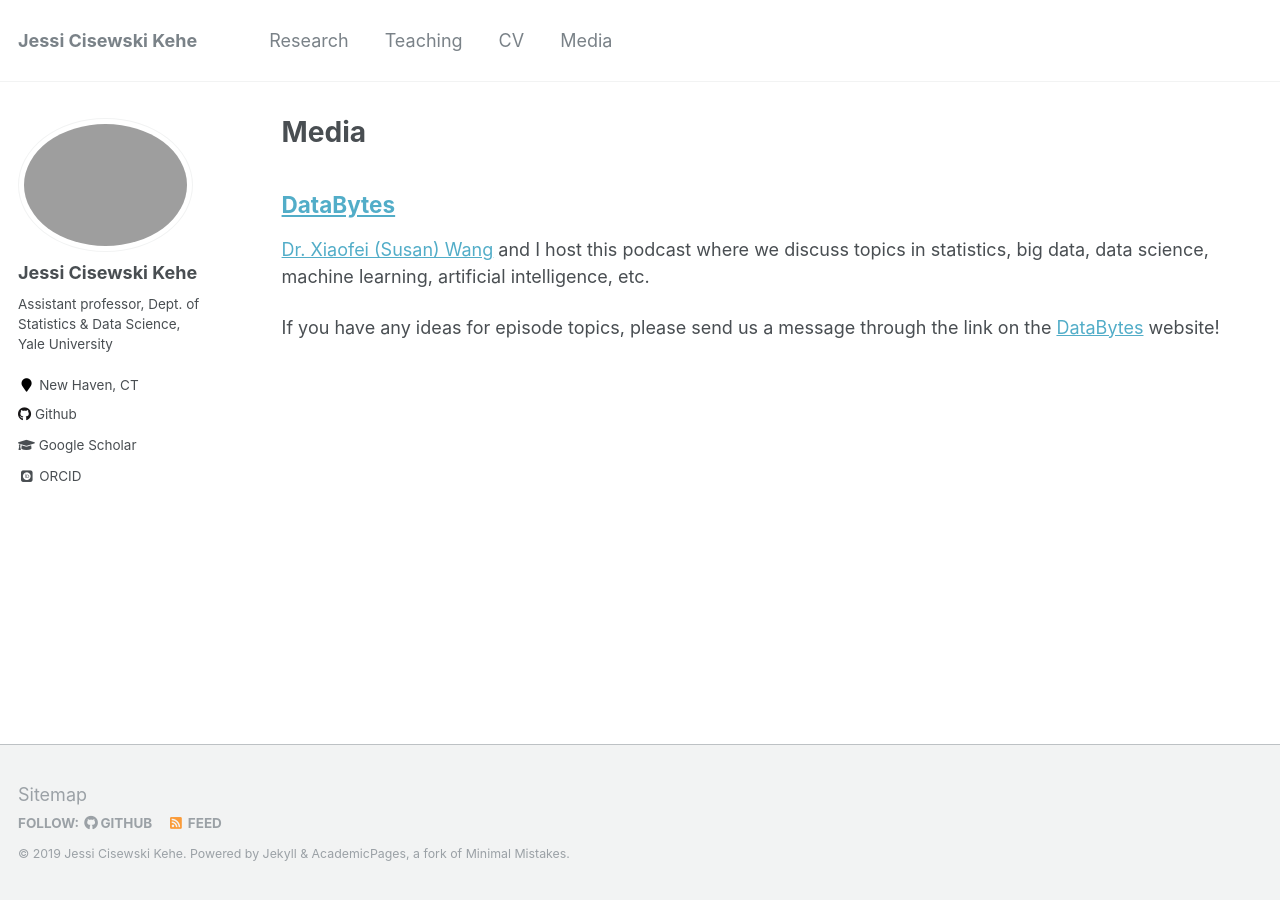
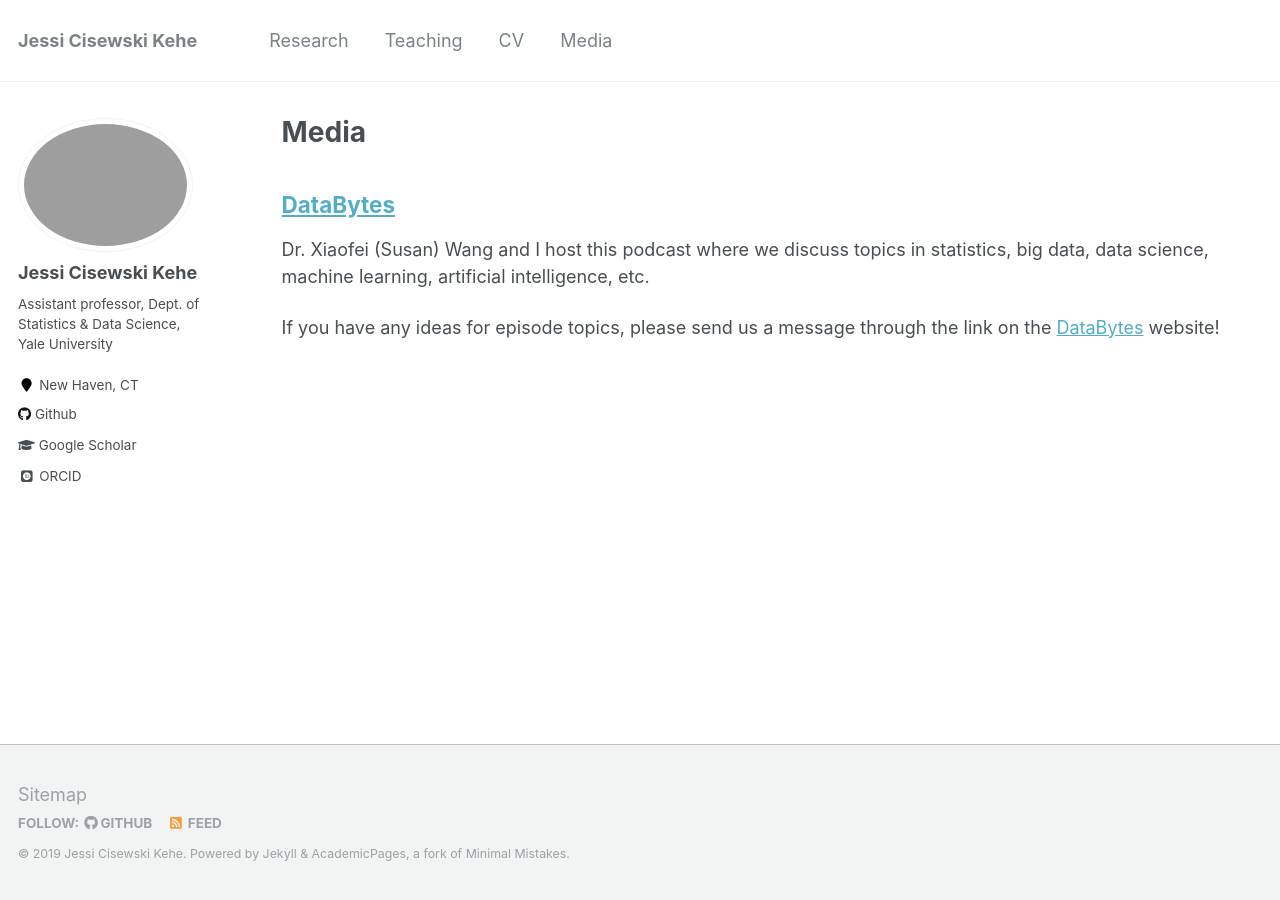
Before and after one commit to JessiCisewskiKehe/JessiCisewskiKehe.github.io, a Jekyll site: the page built from _pages/media.md, in a window 1280 px wide. Built offline with Jekyll 4.4.1, drawn with Linux system fonts in a browser that asks for light colours; some web fonts are replaced; part of the change alters nothing that is shown.

```diff
--- a/_pages/media.md
+++ b/_pages/media.md
@@ -12,6 +12,6 @@ redirect_from:
 
 ## [DataBytes](https://databytespodcast.github.io)
 
-[Dr. Xiaofei (Susan) Wang](http://xiaofei-wang.com) and I host this podcast where we discuss topics in statistics, big data, data science, machine learning, artificial intelligence, etc.
+Dr. Xiaofei (Susan) Wang and I host this podcast where we discuss topics in statistics, big data, data science, machine learning, artificial intelligence, etc.
 
 If you have any ideas for episode topics, please send us a message through the link on the [DataBytes](https://databytespodcast.github.io) website!
```
